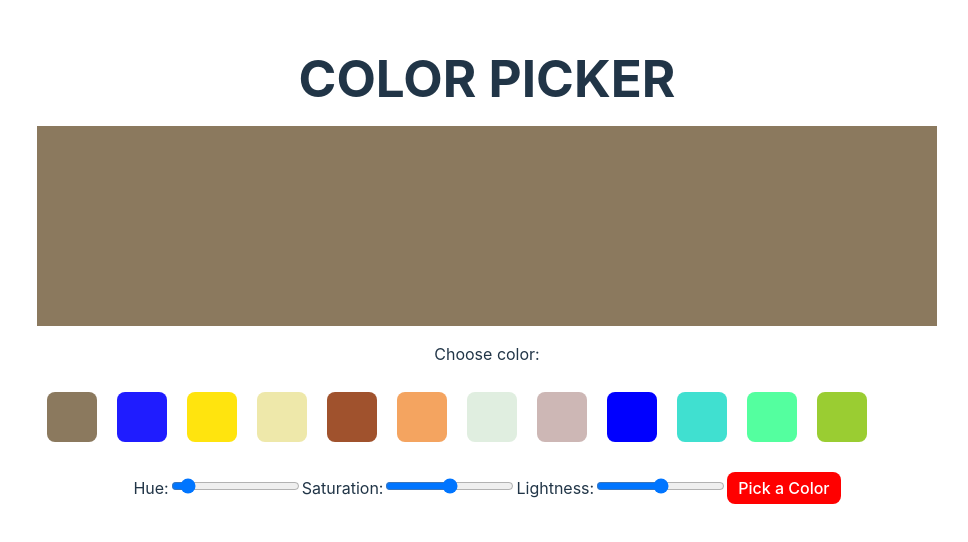
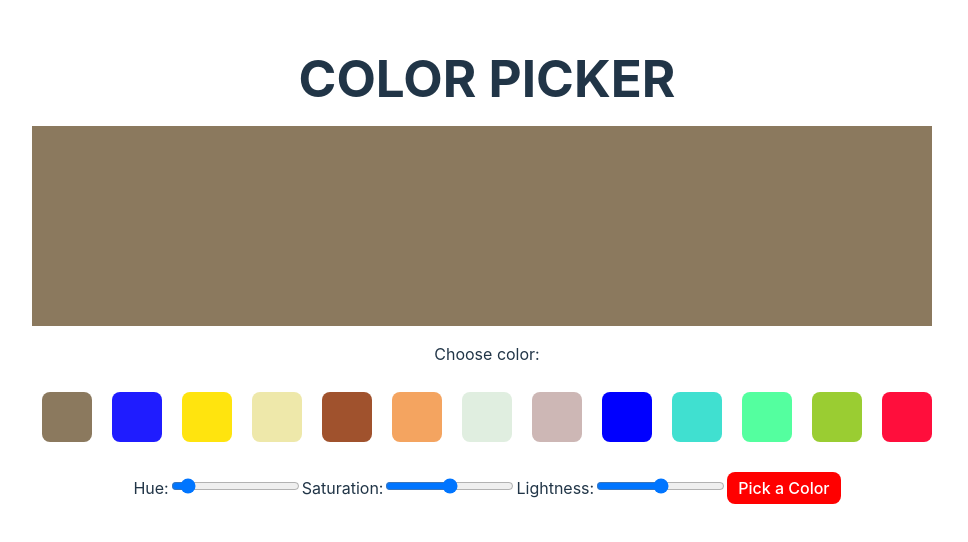
Before and after one commit to rimuru1609/react-challenges, a React (Vite) app: page / in a window 1280 px wide. Shown: the part 140-682 px from the top of the page, without its empty margins (153-1121 px from the left). Built offline with nearby package versions, Linux system fonts and the light colour scheme.

Commit message:
done update break UI

```diff
--- a/src/App.tsx
+++ b/src/App.tsx
@@ -1,14 +1,12 @@
-import { useState } from 'react'
-import reactLogo from './assets/react.svg'
-import viteLogo from '/vite.svg'
+import React, { useState } from 'react';
 import './App.css'
-import ColorPicker1 from './Solutions/ColorPicker/ColorPicker1'
+import ColorPicker from './Solutions/ColorPicker/ColorPicker'
 
 function App() {
   const [count, setCount] = useState(0)
 
   return (
-    <ColorPicker1 />
+    <ColorPicker />
   )
 }
 
--- /dev/null
+++ b/src/Solutions/ColorPicker/ColorForm.tsx
@@ -0,0 +1,65 @@
+import { useState, ChangeEvent } from 'react';
+
+type ColorFormProps = {
+    onSubmit: (color: string) => void;
+};
+
+const ColorForm: React.FC<ColorFormProps> = ({ onSubmit }) => {
+    const [hue, setHue] = useState(30);
+    const [saturation, setSaturation] = useState(50);
+    const [lightness, setLightness] = useState(50);
+
+    const handleHueChange = (e: ChangeEvent<HTMLInputElement>) => {
+        setHue(Number(e.target.value));
+    };
+
+    const handleSaturationChange = (e: ChangeEvent<HTMLInputElement>) => {
+        setSaturation(Number(e.target.value));
+    };
+
+    const handleLightnessChange = (e: ChangeEvent<HTMLInputElement>) => {
+        setLightness(Number(e.target.value));
+    };
+
+    const handleColorSubmit = (e: React.FormEvent<HTMLFormElement>) => {
+        e.preventDefault();
+        onSubmit(`hsl(${hue}, ${saturation}%, ${lightness}%)`);
+    };
+
+    return (
+        <form onSubmit={handleColorSubmit} style={{ marginTop: '20px' }}>
+            <label htmlFor="hue">Hue:</label>
+            <input
+                type="range"
+                id="hue"
+                min="0"
+                max="360"
+                value={hue}
+                onChange={handleHueChange}
+            />
+            <label htmlFor="saturation">Saturation:</label>
+            <input
+                type="range"
+                id="saturation"
+                min="0"
+                max="100"
+                value={saturation}
+                onChange={handleSaturationChange}
+            />
+            <label htmlFor="lightness">Lightness:</label>
+            <input
+                type="range"
+                id="lightness"
+                min="0"
+                max="100"
+                value={lightness}
+                onChange={handleLightnessChange}
+            />
+            <button type="submit" style={{ backgroundColor: 'red', color: 'white', padding: '5px 10px' }}>
+                Pick a Color
+            </button>
+        </form>
+    );
+};
+
+export default ColorForm;
--- /dev/null
+++ b/src/Solutions/ColorPicker/ColorItem.tsx
@@ -0,0 +1,49 @@
+import { KeyboardEvent } from 'react';
+
+const colors = [
+    { id: '1', value: '#8B795E' },
+    { id: '2', value: '#1F1CFF' },
+    { id: '3', value: '#FFE40E' },
+    { id: '4', value: '#EEE8AA' },
+    { id: '5', value: '#A0522D' },
+    { id: '6', value: '#F4A460' },
+    { id: '7', value: '#E0EEE0' },
+    { id: '8', value: '#CDB7B5' },
+    { id: '9', value: '#0000FF' },
+    { id: '10', value: '#40E0D0' },
+    { id: '11', value: '#54FF9F' },
+    { id: '12', value: '#9ACD32' },
+    { id: '13', value: '#FF0E3C' }
+];
+
+type ColorItemProps = {
+    onClick: (selectedColor: string) => void;
+};
+
+const ColorItem: React.FC<ColorItemProps> = ({ onClick }) => {
+    const handleKeyPress = (e: KeyboardEvent<HTMLButtonElement>) => {
+        if (e.key === 'Enter' || e.key === ' ') {
+            onClick(e.currentTarget.getAttribute('data-color') || '');
+        }
+    };
+
+    return (
+        <div className="colors-container">
+            {colors.map((item) => (
+                <button
+                    key={item.id}
+                    onClick={() => onClick(item.value)}
+                    onKeyDown={handleKeyPress}
+                    data-color={item.value}
+                    style={{ backgroundColor: item.value, width: 50, height: 50, margin: '10px', cursor: 'pointer' }}
+                    tabIndex={0}
+                    aria-label={`Select color ${item.id}`}
+                >
+                    {' '}
+                </button>
+            ))}
+        </div>
+    );
+};
+
+export default ColorItem;
--- /dev/null
+++ b/src/Solutions/ColorPicker/ColorPicker.tsx
@@ -0,0 +1,25 @@
+import React, { useState } from 'react';
+import './colorpicker.css';
+
+import ColorItem from './ColorItem';
+import ColorForm from './ColorForm';
+
+export default function ColorPicker() {
+    const [color, setColor] = useState('#8B795E');
+
+    const handleColorSelection = (selectedColor: string) => {
+        setColor(selectedColor);
+    };
+
+    return (
+        <div>
+            <h1>COLOR PICKER</h1>
+            <div className="preview" aria-label="Current Color:">
+                <div style={{ backgroundColor: color, width: 900, height: 200 }} />
+            </div>
+            <p>Choose color: </p>
+            <ColorItem onClick={handleColorSelection} />
+            <ColorForm onSubmit={setColor} />
+        </div>
+    );
+}
--- a/src/Solutions/ColorPicker/ColorPicker1.tsx
+++ /dev/null
@@ -1,109 +0,0 @@
-import React, { useState, ChangeEvent, KeyboardEvent } from 'react';
-import './colorpicker.css'
-const colors = [
-    { id: '1', value: '#8B795E' },
-    { id: '2', value: '#1F1CFF' },
-    { id: '3', value: '#FFE40E' },
-    { id: '4', value: '#EEE8AA' },
-    { id: '5', value: '#A0522D' },
-    { id: '6', value: '#F4A460' },
-    { id: '7', value: '#E0EEE0' },
-    { id: '8', value: '#CDB7B5' },
-    { id: '9', value: '#0000FF' },
-    { id: '7', value: '#40E0D0' },
-    { id: '8', value: '#54FF9F' },
-    { id: '9', value: '#9ACD32' }
-];
-
-function ColorPicker() {
-    const [color, setColor] = useState('#8B795E');
-    const [hue, setHue] = useState(30);
-    const [saturation, setSaturation] = useState(50);
-    const [lightness, setLightness] = useState(50);
-
-    const handleHueChange = (e: ChangeEvent<HTMLInputElement>) => {
-        setHue(Number(e.target.value));
-    };
-
-    const handleSaturationChange = (e: ChangeEvent<HTMLInputElement>) => {
-        setSaturation(Number(e.target.value));
-    };
-
-    const handleLightnessChange = (e: ChangeEvent<HTMLInputElement>) => {
-        setLightness(Number(e.target.value));
-    };
-
-    const handleColorSubmit = (e: React.FormEvent<HTMLFormElement>) => {
-        e.preventDefault();
-        setColor(`hsl(${hue}, ${saturation}%, ${lightness}%)`);
-    };
-
-    const handleColorSelection = (selectedColor: string) => {
-        setColor(selectedColor);
-    };
-
-    const handleKeyPress = (e: KeyboardEvent<HTMLButtonElement>) => {
-        if (e.key === 'Enter' || e.key === ' ') {
-            handleColorSelection(e.currentTarget.getAttribute('data-color') || '');
-        }
-    };
-
-    return (
-        <div>
-            <h1>COLOR PICKER</h1>
-            <div className="preview" aria-label="Current Color:">
-                <div style={{ backgroundColor: color, width: 900, height: 200 }} />
-            </div>
-            <p>Choose color: </p>
-            <div className="colors-container">
-                {colors.map((item) => (
-                    <button
-                        key={item.id}
-                        onClick={() => handleColorSelection(item.value)}
-                        onKeyDown={handleKeyPress}
-                        data-color={item.value}
-                        style={{ backgroundColor: item.value, width: 50, height: 50, margin: '10px', cursor: 'pointer' }}
-                        tabIndex={0}
-                        aria-label={`Select color ${item.id}`}
-                    >
-                        {' '}
-                    </button>
-                ))}
-            </div>
-            <form onSubmit={handleColorSubmit} style={{ marginTop: '20px' }}>
-                <label htmlFor="hue">Hue:</label>
-                <input
-                    type="range"
-                    id="hue"
-                    min="0"
-                    max="360"
-                    value={hue}
-                    onChange={handleHueChange}
-                />
-                <label htmlFor="saturation">Saturation:</label>
-                <input
-                    type="range"
-                    id="saturation"
-                    min="0"
-                    max="100"
-                    value={saturation}
-                    onChange={handleSaturationChange}
-                />
-                <label htmlFor="lightness">Lightness:</label>
-                <input
-                    type="range"
-                    id="lightness"
-                    min="0"
-                    max="100"
-                    value={lightness}
-                    onChange={handleLightnessChange}
-                />
-                <button type="submit" style={{ backgroundColor: 'red', color: 'white', padding: '5px 10px' }}>
-                    Pick a Color
-                </button>
-            </form>
-        </div>
-    );
-}
-
-export default ColorPicker;
--- a/src/Solutions/ColorPicker/colorpicker.css
+++ b/src/Solutions/ColorPicker/colorpicker.css
@@ -1,7 +1,7 @@
-/* colorpicker.css */
-
 .preview {
     margin-top: 20px;
+    width: 900;
+    height: 200;
 }
 
 .colors-container {
@@ -10,7 +10,6 @@
 }
 
 button {
-    border: none;
     cursor: pointer;
 }
 
```
